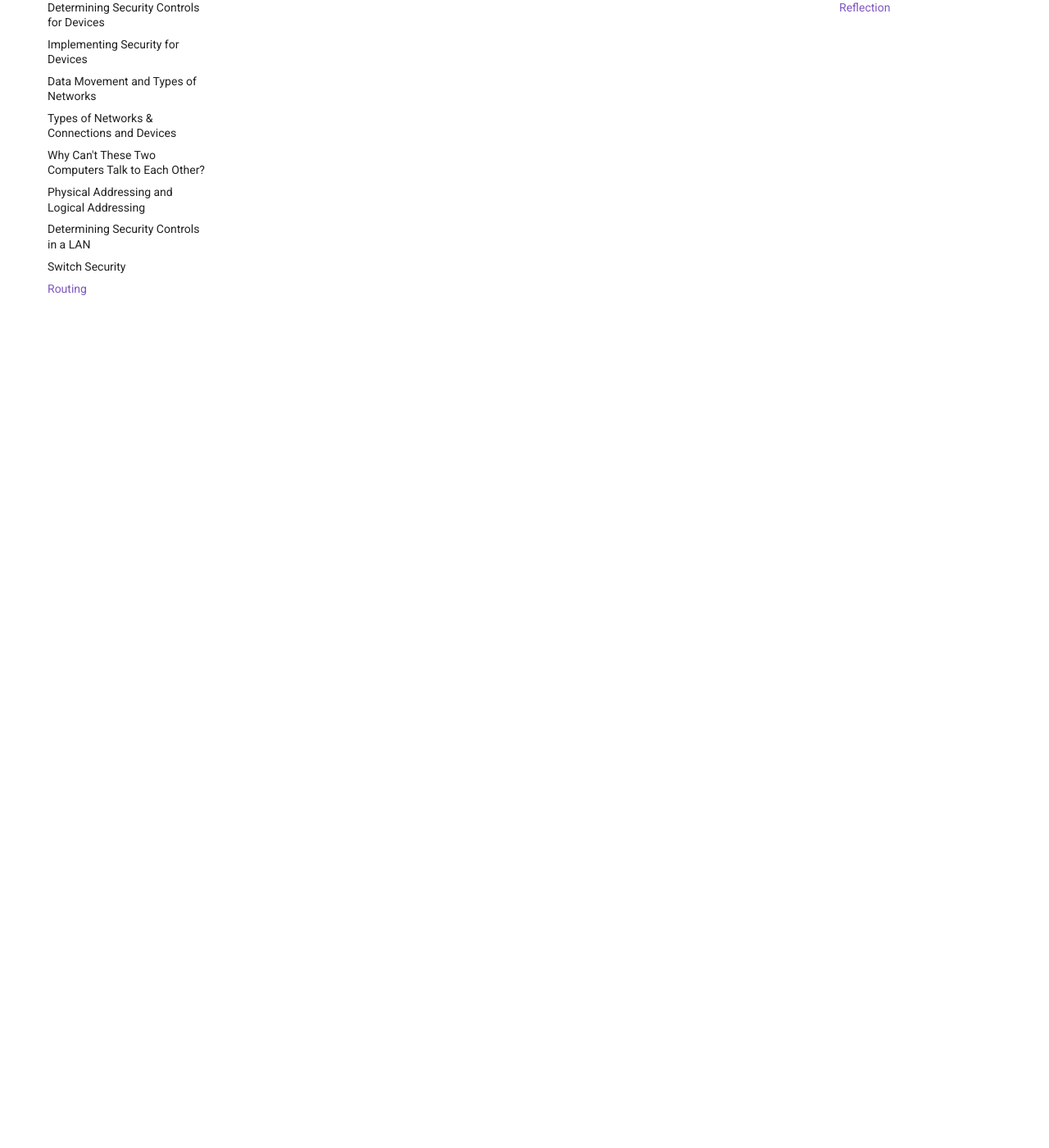
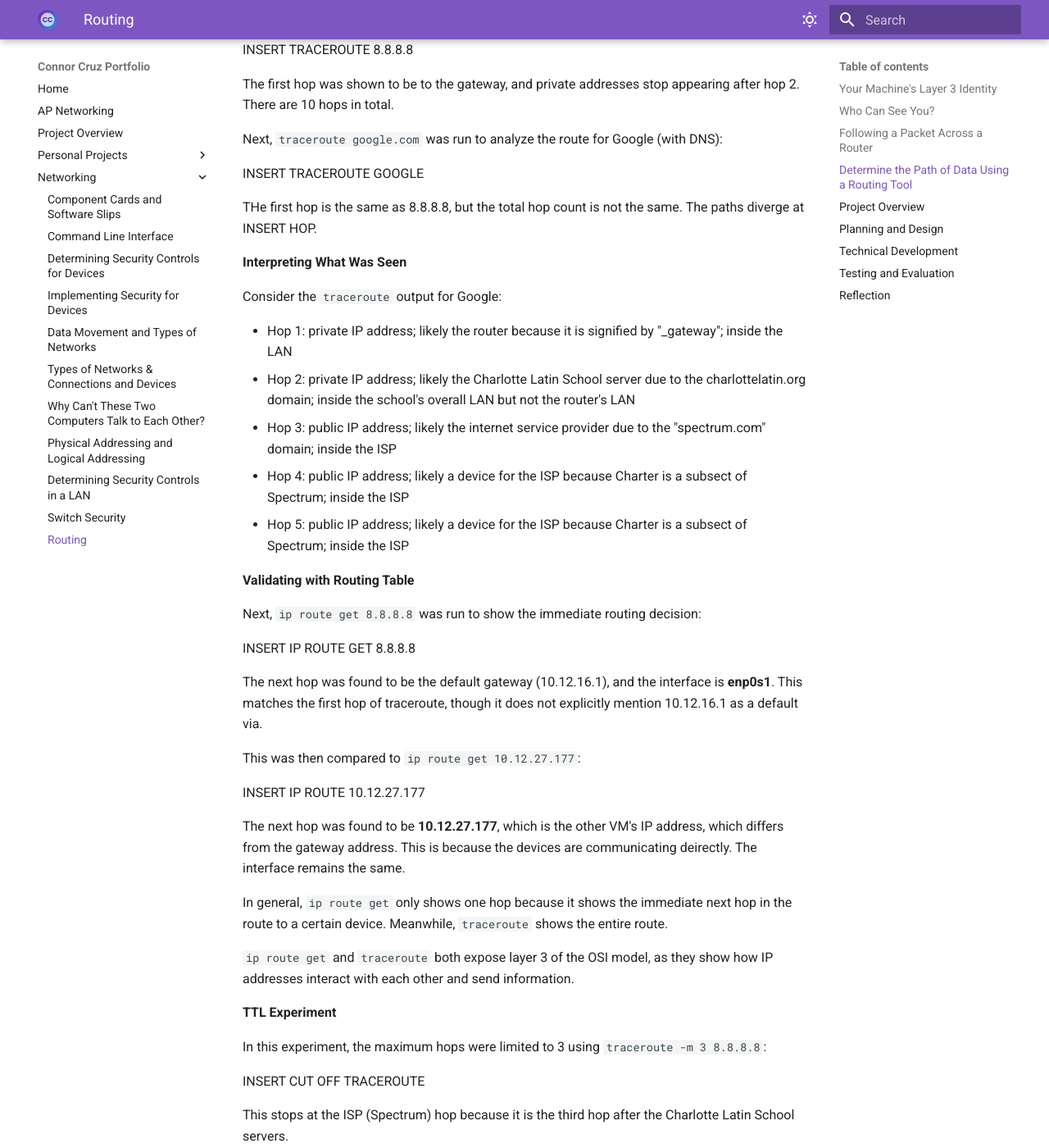
Before and after one commit to connorfcruz/cruz-connor-portfolio, an MkDocs documentation site: the page built from docs/networking/assignment11.md, in a window 1280 px wide and 1400 px high, scrolled down 7628 px. Shown: the whole window at 82% size. Built offline with MkDocs 1.6.1 and Material for MkDocs 9.7.7, drawn with Linux system fonts in a browser that asks for light colours; some of the changed text lies outside the part shown.

Commit message:
Assignment 11 changes

```diff
--- a/docs/networking/assignment11.md
+++ b/docs/networking/assignment11.md
@@ -203,6 +203,78 @@ INSERT STUFF
 
 The communication breaks exactly when data is attempted to be output from Switch0, as shown through there being no Layer 2 information present in the out header. Switches cannot solve this problem because they do not have a default gateway nor the ability to change the packet header to specify the MAC address of PC1. The router acts as a gateway between different networks, which no other device can do.
 
+### Determine the Path of Data Using a Routing Tool
+
+**Predict Before Testing**
+
+To start, `ip route` was run on the Ubuntu VM:
+
+INSERT IP ROUTE
+
+As shown above, the directly connected network is **enp0s1**, and the default route is shown in the first line of the output (designated by "default via"). The gateway IP is next to "default via," which is **10.12.16.1**.
+
+If traffic is sent to the other VM, it would go directly since it is not traveling outside of the network. The first hop would be the other device itself. One hop would be expected since the devices are connected under the same router.
+
+If traffic is sent to 8.8.8.8 (Google), the traffic would go through the gateway. Thus, the first hop would likely be the gateway/router IP. At least three hops would be expected since the router must be accessed, then some intermediary hops, then the final hop to 8.8.8.8.
+
+If traffic is sent to google.com (Google's DNS), the traffic would still go through the gateway. The first hop would be the gateway/router since that remains the same. At least one more hop than 8.8.8.8 would be expected to handle DNS resolution.
+
+**Run Traceroute**
+
+First, `traceroute 8.8.8.8` was run to analyze the route for Google (without DNS):
+
+INSERT TRACEROUTE 8.8.8.8
+
+The first hop was shown to be to the gateway, and private addresses stop appearing after hop 2. There are 10 hops in total.
+
+Next, `traceroute google.com` was run to analyze the route for Google (with DNS):
+
+INSERT TRACEROUTE GOOGLE
+
+THe first hop is the same as 8.8.8.8, but the total hop count is not the same. The paths diverge at INSERT HOP.
+
+**Interpreting What Was Seen**
+
+Consider the `traceroute` output for Google:
+
+- Hop 1: private IP address; likely the router because it is signified by "_gateway"; inside the LAN
+- Hop 2: private IP address; likely the Charlotte Latin School server due to the charlottelatin.org domain; inside the school's overall LAN but not the router's LAN
+- Hop 3: public IP address; likely the internet service provider due to the "spectrum.com" domain; inside the ISP
+- Hop 4: public IP address; likely a device for the ISP because Charter is a subsect of Spectrum; inside the ISP
+- Hop 5: public IP address; likely a device for the ISP because Charter is a subsect of Spectrum; inside the ISP
+
+**Validating with Routing Table**
+
+Next, `ip route get 8.8.8.8` was run to show the immediate routing decision:
+
+INSERT IP ROUTE GET 8.8.8.8
+
+The next hop was found to be the default gateway (10.12.16.1), and the interface is **enp0s1**. This matches the first hop of traceroute, though it does not explicitly mention 10.12.16.1 as a default via.
+
+This was then compared to `ip route get 10.12.27.177`:
+
+INSERT IP ROUTE 10.12.27.177
+
+The next hop was found to be **10.12.27.177**, which is the other VM's IP address, which differs from the gateway address. This is because the devices are communicating deirectly. The interface remains the same.
+
+In general, `ip route get` only shows one hop because it shows the immediate next hop in the route to a certain device. Meanwhile, `traceroute` shows the entire route.
+
+`ip route get` and `traceroute` both expose layer 3 of the OSI model, as they show how IP addresses interact with each other and send information.
+
+**TTL Experiment**
+
+In this experiment, the maximum hops were limited to 3 using `traceroute -m 3 8.8.8.8`:
+
+INSERT CUT OFF TRACEROUTE
+
+This stops at the ISP (Spectrum) hop because it is the third hop after the Charlotte Latin School servers.
+
+TTL is a setting which can be configured to set a limit to how long a packet is still valid for before being discarded. Routers must decrement TTL to prevent packets with unavailable routes or connection problems from infinitely looping. This allows traceroute to work because it keeps track of the time a certain path takes, allowing the most efficient network path to be found.
+
+**Final Synthesis**
+
+The path of data from a device can be determined using the **traceroute** command and analyzing each hop the data takes before it reaches the device. The first hop represents the immediate device which the current device communicates with when transmitting the data. Private IPs appear early in the path because they are exclusive to the interior of a network, and public IP addresses are used for outside of a network. Two different destinations can share the same first several hops because the same router and internet provider are used, which can route information to other places. A routing-table decision is different from a traceroute path in that a routing-table decision is made theoretically while a traceroute path is made by analyzing TTL. This is supported by `traceroute` having the amount of time of transmission, while `ip route` remains theoretical.
+
 ## Project Overview
 
 ## Planning and Design
```
Also changed, not shown: other parts of docs/networking/assignment11.md (+1 -1 lines).
